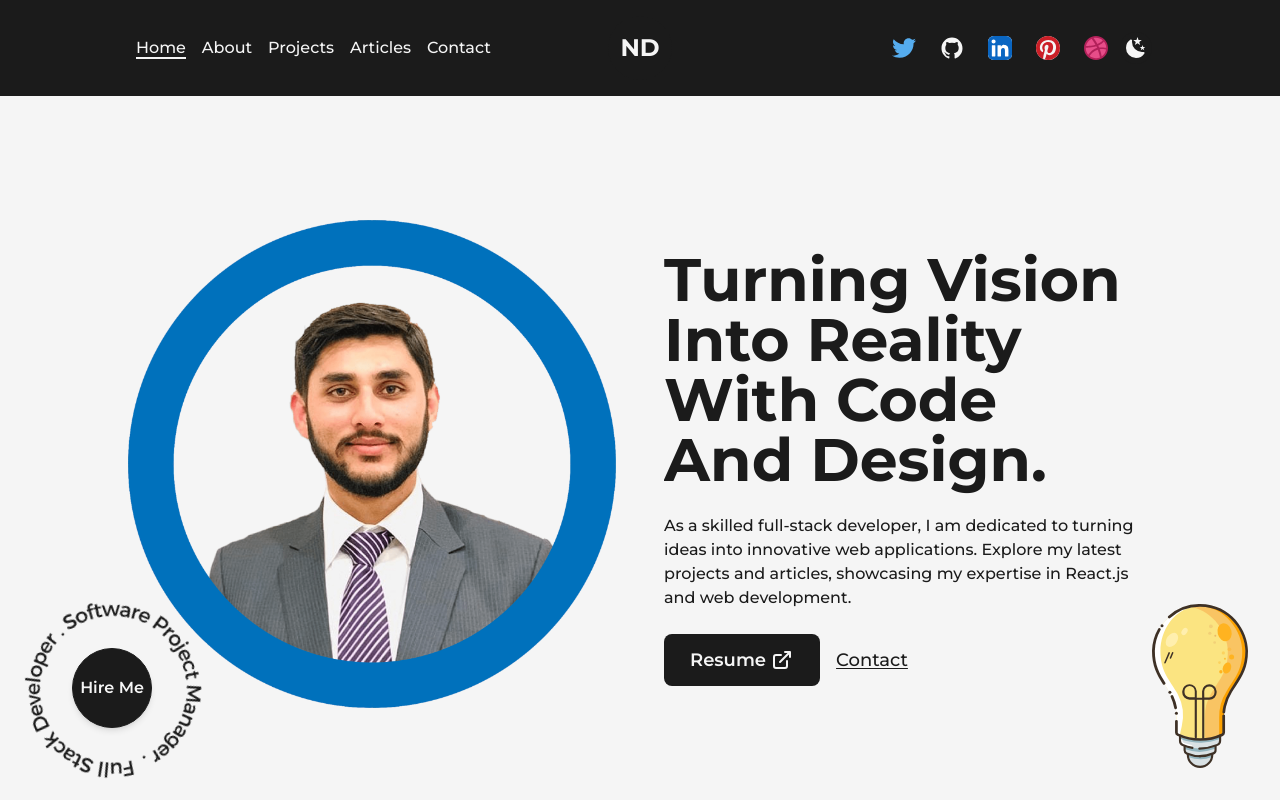
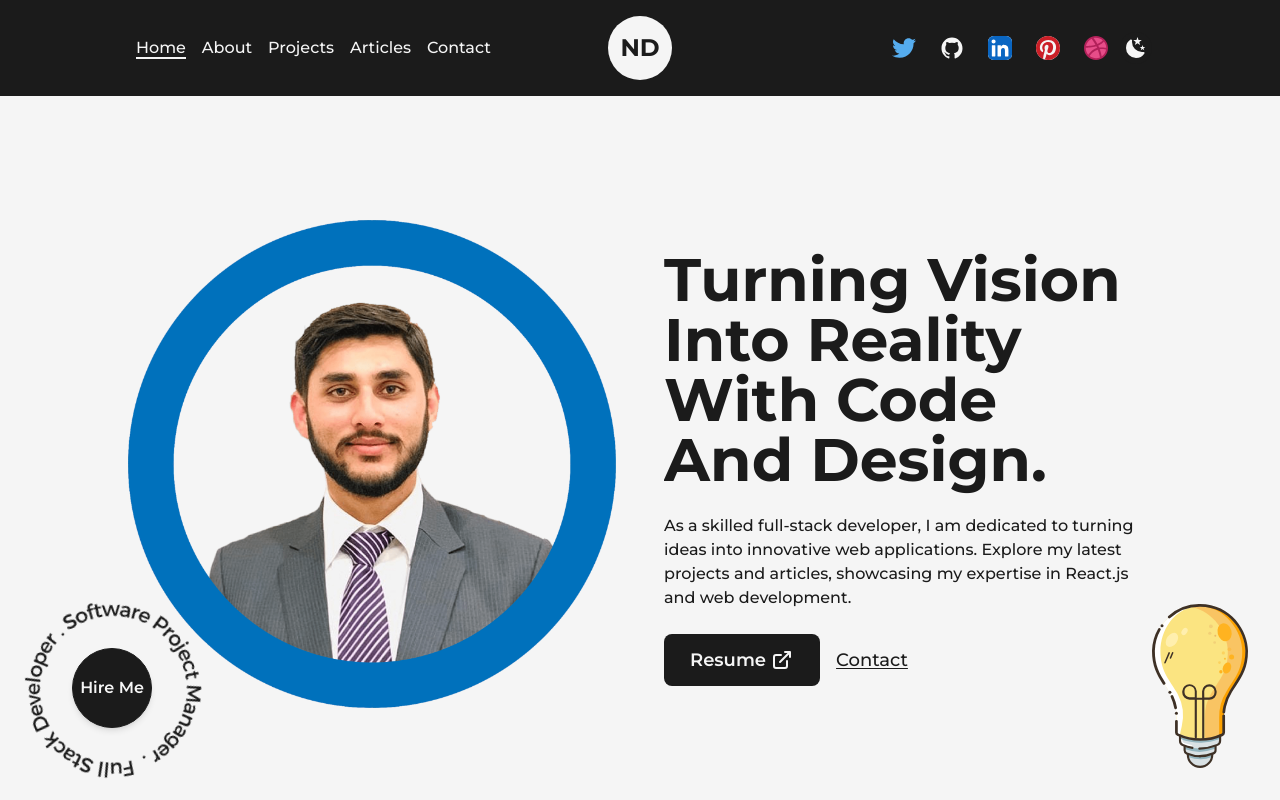
Before and after one commit to Metaverse-Nabeel/portfolio_next_JS, a Next.js app: page / in a window 1280 px wide. Shown: the top 800 px of the page. Built offline with nearby package versions, Linux system fonts and the light colour scheme.

Commit message:
Fix logo background and text colors in dark/light

```diff
--- a/src/components/Logo.jsx
+++ b/src/components/Logo.jsx
@@ -9,7 +9,7 @@ const Logo = () => {
     <div className="flex items-center justify-center mt-2">
       <MotionLink
         href="/"
-        className="w-16 h-16 bg-dark text-light flex items-center justify-center rounded-full text-2xl font-bold border border-solid border-transparent dark:border-light dark:bg-light dark:text-dark"
+        className="w-16 h-16 bg-light text-dark flex items-center justify-center rounded-full text-2xl font-bold border border-solid border-transparent dark:bg-dark dark:text-light"
         whileHover={{
           backgroundColor: [
             "rgba(131,58,180,1)",
```
